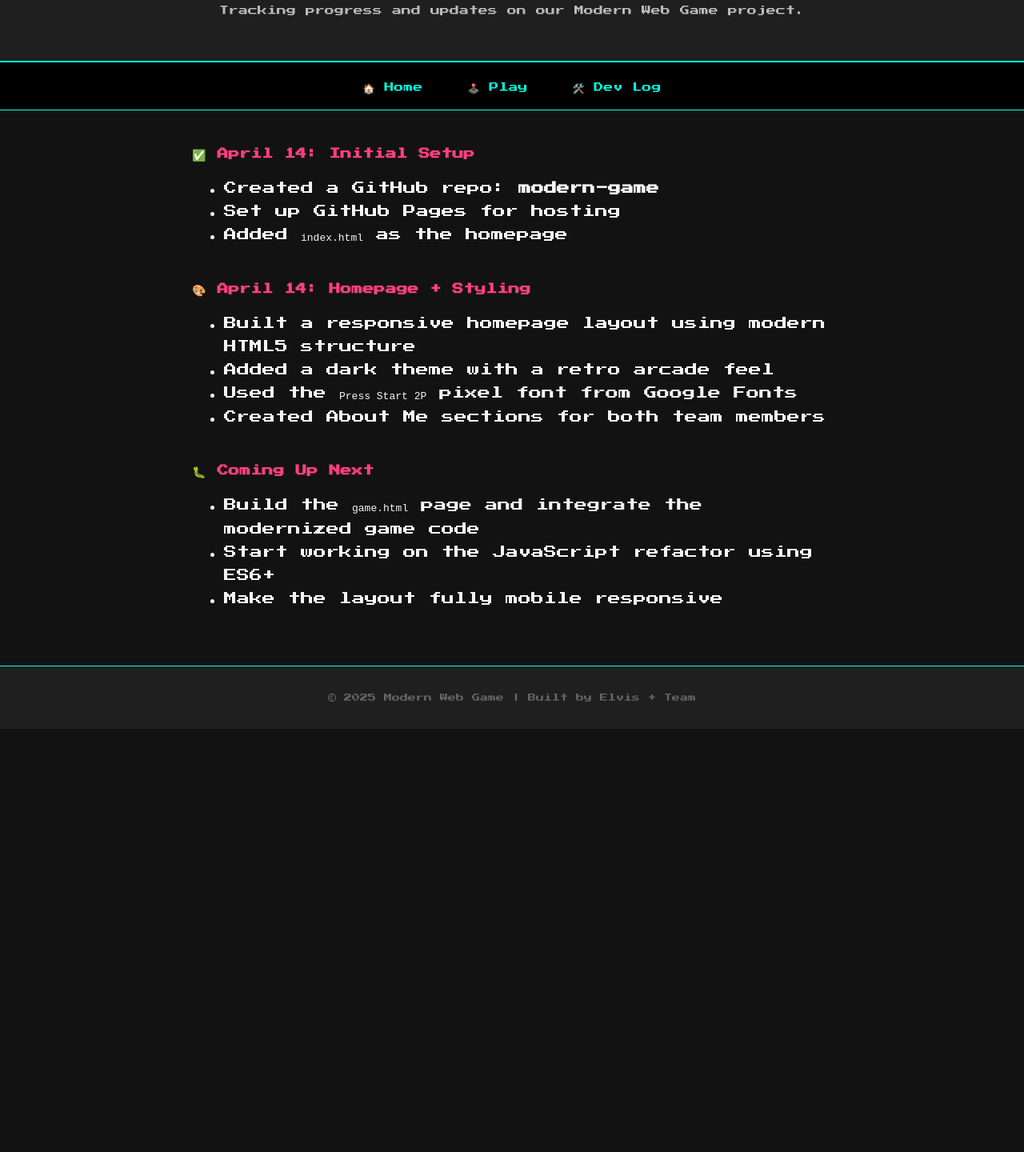
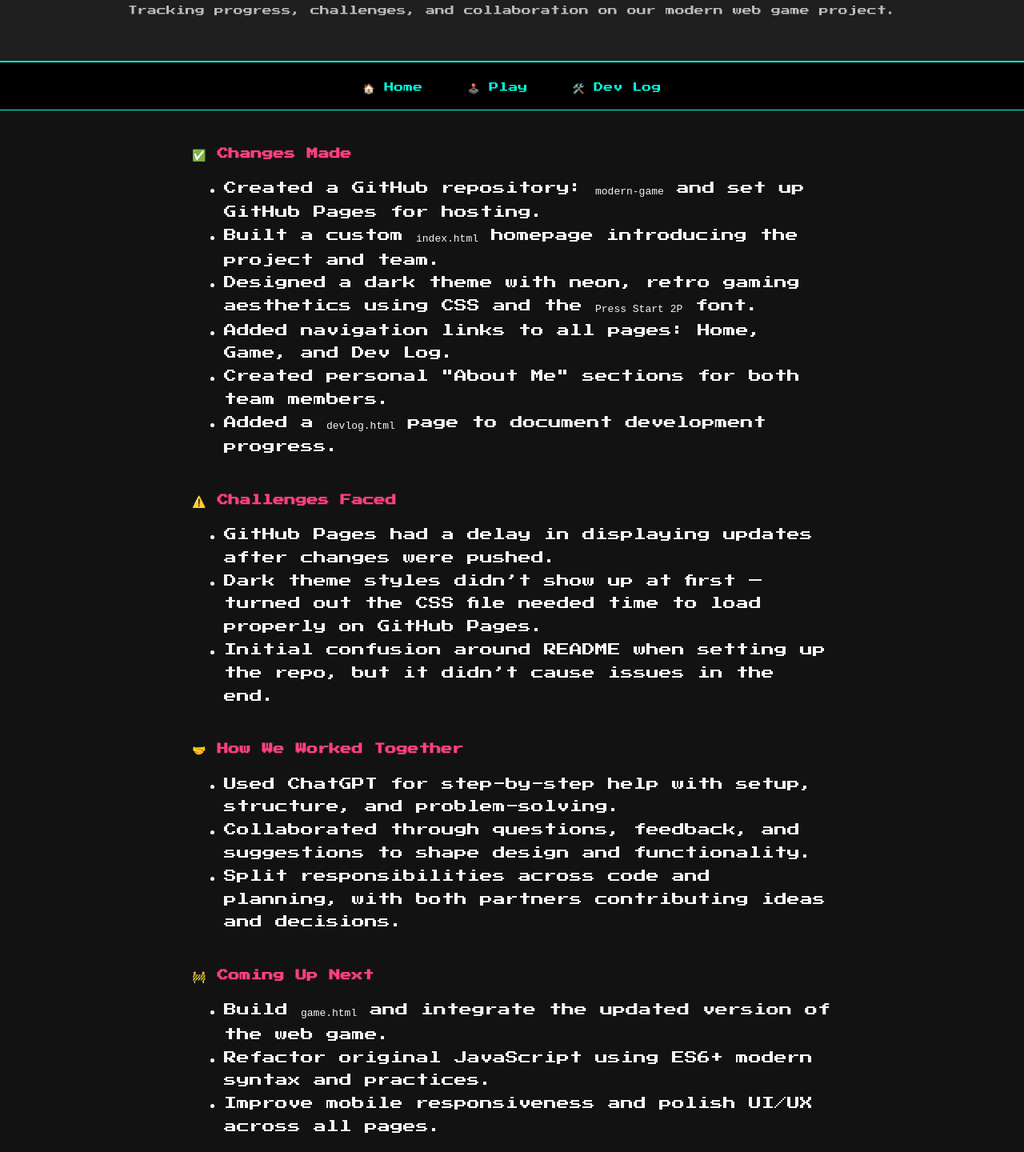
Before and after one commit to elvismedina20/Modern-Game, a plain HTML site: page devlog.html in a window 1280 px wide. Shown: the part 100-1540 px from the top of the page at 80% size. Before the commit the page ends 1011 px from the top, so only its background shows below. Drawn offline with Linux system fonts and the light colour scheme.

Commit message:
Update devlog.html

```diff
--- a/devlog.html
+++ b/devlog.html
@@ -10,7 +10,7 @@
 <body>
   <header>
     <h1>🛠️ Development Log</h1>
-    <p>Tracking progress and updates on our Modern Web Game project.</p>
+    <p>Tracking progress, challenges, and collaboration on our modern web game project.</p>
   </header>
 
   <nav>
@@ -21,30 +21,41 @@
 
   <main>
     <section>
-      <h2>✅ April 14: Initial Setup</h2>
+      <h2>✅ Changes Made</h2>
       <ul>
-        <li>Created a GitHub repo: <strong>modern-game</strong></li>
-        <li>Set up GitHub Pages for hosting</li>
-        <li>Added <code>index.html</code> as the homepage</li>
+        <li>Created a GitHub repository: <code>modern-game</code> and set up GitHub Pages for hosting.</li>
+        <li>Built a custom <code>index.html</code> homepage introducing the project and team.</li>
+        <li>Designed a dark theme with neon, retro gaming aesthetics using CSS and the <code>Press Start 2P</code> font.</li>
+        <li>Added navigation links to all pages: Home, Game, and Dev Log.</li>
+        <li>Created personal "About Me" sections for both team members.</li>
+        <li>Added a <code>devlog.html</code> page to document development progress.</li>
       </ul>
     </section>
 
     <section>
-      <h2>🎨 April 14: Homepage + Styling</h2>
+      <h2>⚠️ Challenges Faced</h2>
       <ul>
-        <li>Built a responsive homepage layout using modern HTML5 structure</li>
-        <li>Added a dark theme with a retro arcade feel</li>
-        <li>Used the <code>Press Start 2P</code> pixel font from Google Fonts</li>
-        <li>Created About Me sections for both team members</li>
+        <li>GitHub Pages had a delay in displaying updates after changes were pushed.</li>
+        <li>Dark theme styles didn’t show up at first — turned out the CSS file needed time to load properly on GitHub Pages.</li>
+        <li>Initial confusion around README when setting up the repo, but it didn’t cause issues in the end.</li>
       </ul>
     </section>
 
     <section>
-      <h2>🐛 Coming Up Next</h2>
+      <h2>🤝 How We Worked Together</h2>
       <ul>
-        <li>Build the <code>game.html</code> page and integrate the modernized game code</li>
-        <li>Start working on the JavaScript refactor using ES6+</li>
-        <li>Make the layout fully mobile responsive</li>
+        <li>Used ChatGPT for step-by-step help with setup, structure, and problem-solving.</li>
+        <li>Collaborated through questions, feedback, and suggestions to shape design and functionality.</li>
+        <li>Split responsibilities across code and planning, with both partners contributing ideas and decisions.</li>
+      </ul>
+    </section>
+
+    <section>
+      <h2>🚧 Coming Up Next</h2>
+      <ul>
+        <li>Build <code>game.html</code> and integrate the updated version of the web game.</li>
+        <li>Refactor original JavaScript using ES6+ modern syntax and practices.</li>
+        <li>Improve mobile responsiveness and polish UI/UX across all pages.</li>
       </ul>
     </section>
   </main>
```
